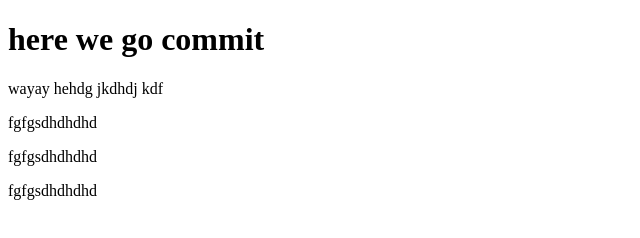
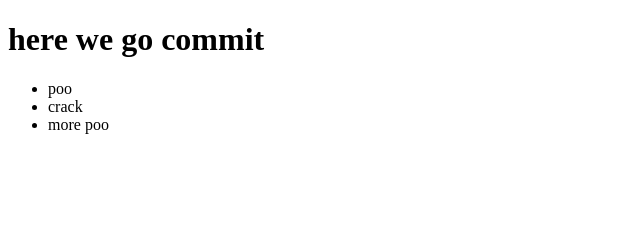
Before and after one commit to CuenMartin/git-pro, a plain HTML site: page index.html in a window 1280 px wide. Shown: the whole page, without its empty margins (0-640 px from the left). Drawn offline with Linux system fonts and the light colour scheme.

Commit message:
added an unordered list

```diff
--- a/index.html
+++ b/index.html
@@ -8,12 +8,17 @@
 </head>
 <body>
     <h1>here we go commit</h1>
-    <p>wayay hehdg jkdhdj kdf</p>
-    <p>fgfgsdhdhdhd</p>
-    <p>fgfgsdhdhdhd</p>
+    <ul>
+        <li>
+            poo
+        </li>
+        <li>
+            crack
+        </li>
+        <li>more poo
 
-    <p>fgfgsdhdhdhd</p>
-
+        </li>
+    </ul>
 
 </body>
 </html>
```
